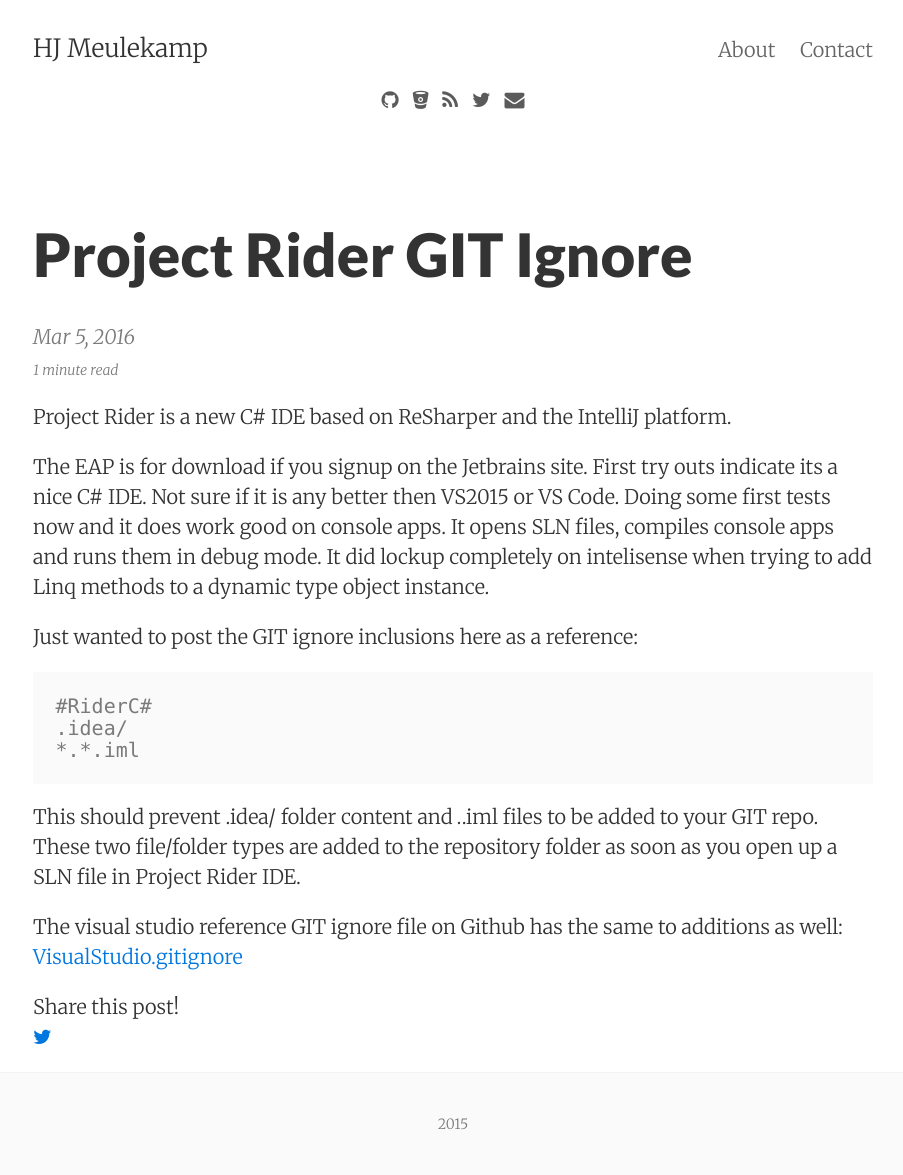
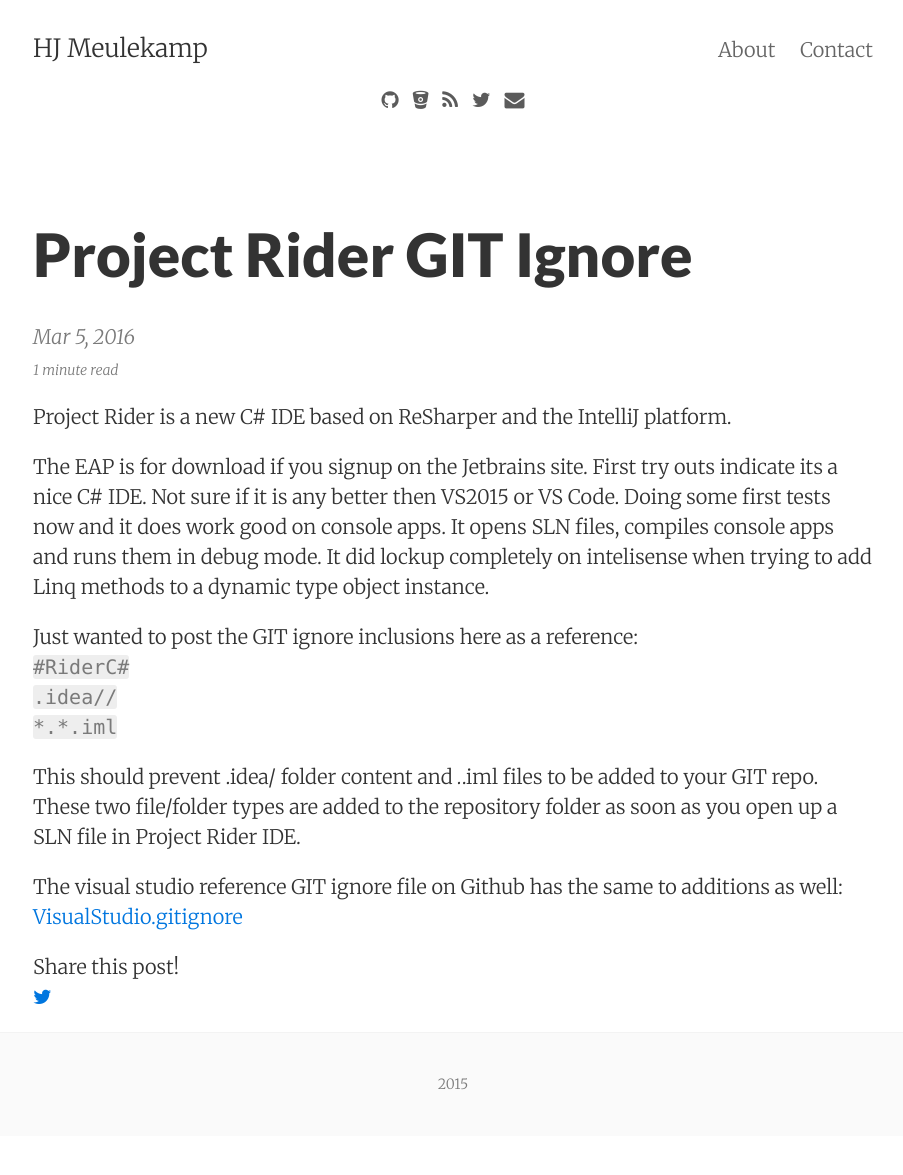
Before and after one commit to henkmeulekamp/henkmeulekamp.github.io, a Jekyll site: the page built from _posts/2016-03-05-Project Rider Jetbrains.md, in a window 1280 px wide. Shown: the whole page, without its empty margins (187-1090 px from the left). Built offline with Jekyll 4.4.1, drawn with Linux system fonts in a browser that asks for light colours; nearby versions of some CDN libraries; after the commit the page ends 1136 px from its top, so only the background shows below that.

Commit message:
markdown flavours are killing
standardize all the things

````diff
--- a/_posts/2016-03-05-Project Rider Jetbrains.md
+++ b/_posts/2016-03-05-Project Rider Jetbrains.md
@@ -9,11 +9,9 @@ The EAP is for download if you signup on the Jetbrains site. First try outs indi
 Not sure if it is any better then VS2015 or VS Code. Doing some first tests now and it does work good on console apps. It opens SLN files, compiles console apps and runs them in debug mode. It did lockup completely on intelisense when trying to add Linq methods to a dynamic type object instance.
 
 Just wanted to post the GIT ignore inclusions here as a reference:
-```
-#RiderC#
-.idea/
-*.*.iml
-```
+`#RiderC#`
+`.idea//`
+`*.*.iml`
 
 This should prevent .idea/ folder content and *.*.iml files to be added to your GIT repo. These two file/folder types are added to the repository folder as soon as you open up a SLN file in Project Rider IDE.
 
````
